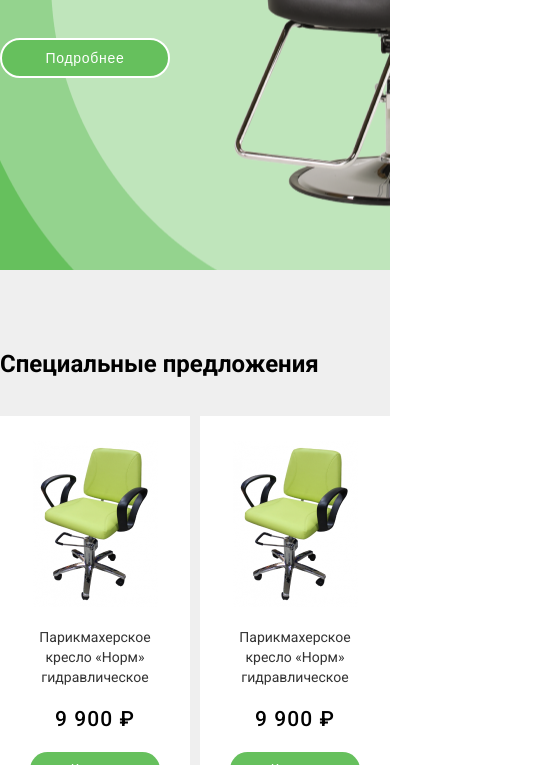
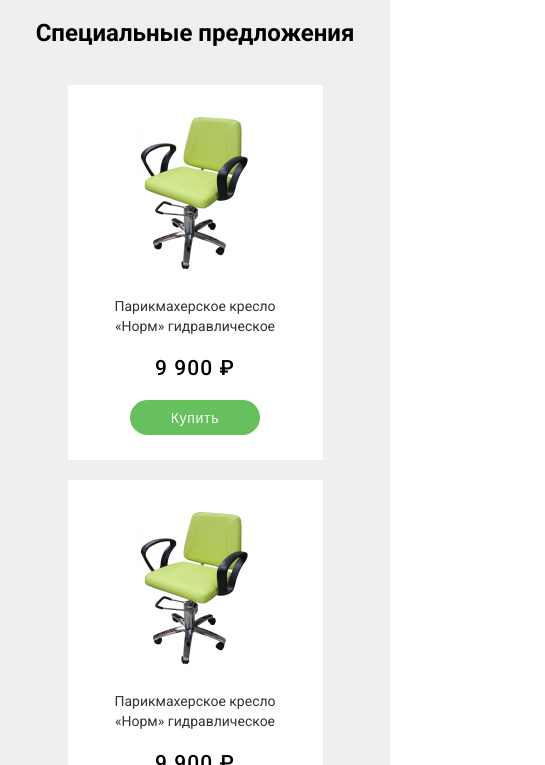
Before and after one commit to LindaKarz/Beauty, a website: page index.html in a window 390 px wide. Shown: the part 578-1343 px from the top of the page, 545 px wide, since content can reach past the window. Drawn offline with Linux system fonts and the light colour scheme.

Commit message:
feat: done adaptive

```diff
--- a/sass/abstracts/_constants.scss
+++ b/sass/abstracts/_constants.scss
@@ -8,3 +8,4 @@ $color-input: #C4C4C4;
 
 
 $content-width: 1110px;
+$mobile-width: 620px;
--- a/sass/abstracts/_mixins.scss
+++ b/sass/abstracts/_mixins.scss
@@ -13,3 +13,11 @@
     flex-basis: $width;
   }
 }
+
+@mixin media-laptop {
+  @media (max-width: $content-width) { @content; }
+}
+
+@mixin media-mobile {
+  @media (max-width: $mobile-width) { @content; }
+}
--- a/sass/base/_logo.scss
+++ b/sass/base/_logo.scss
@@ -3,6 +3,9 @@
   justify-content: space-between;
   align-items: center;
   max-width: 260px;
+  @include media-mobile {
+    padding-bottom: 20px;
+  }
 }
 
 .logo__icon {
--- a/sass/base/_navigation.scss
+++ b/sass/base/_navigation.scss
@@ -5,14 +5,21 @@
   &_top {
     max-width: 450px;
     margin: 0 auto;
-    @include font(1.4rem, 400, 1,64rem);
+    @include font(1.4rem, 400, 1.64rem);
     color: $color-top-text;
+    @include media-mobile {
+      @include font(1.2rem, 400, 1.4rem);
+      padding: 0;
+    }
   }
   &_bottom {
     max-width: 675px;
     margin: 0 auto;
-    @include font(1.6rem, 400, 1,88rem);
-  }
+    @include font(1.6rem, 400, 1.88rem);
+    @include media-laptop {
+      padding: 0;
+    }
+}
 }
 
 .navigation__link {
--- a/sass/components/_about.scss
+++ b/sass/components/_about.scss
@@ -1,6 +1,9 @@
 .about {
   background: url(/images/background.png) no-repeat;
   background-position: center;
+  @include media-mobile {
+    background-position: 29.5%;
+  }
 }
 
 .about__content {
--- a/sass/components/_footer.scss
+++ b/sass/components/_footer.scss
@@ -18,6 +18,10 @@
 .footer__description {
   @include font(1.2rem, 400, 1.4rem);
   color: $color-bottom-text;
+  @include media-mobile {
+    max-width: 320px;
+    text-align: center;
+  }
 }
 
 .privacy-policy {
--- a/sass/components/_header.scss
+++ b/sass/components/_header.scss
@@ -16,4 +16,7 @@
 .tel-number {
   @include font(1.6rem, 400, 1,88rem);
   padding-right: 40px;
+  @include media-mobile {
+    padding-right: 20px;
+  }
 }
--- a/sass/components/_info.scss
+++ b/sass/components/_info.scss
@@ -8,6 +8,13 @@
   align-items: center;
   background: $color-brand;
   padding: 35px 45px 35px 40px;
+  @include media-laptop {
+    margin-bottom: 20px;
+  }
+  @include media-mobile {
+    max-width: 320px;
+    padding: 15px;
+  }
 }
 
 .subscribe__content {
@@ -28,14 +35,21 @@
   width: 140px;
   height: 140px;
   background: url(/images/envelope.png) no-repeat;
+  @include media-mobile {
+    display: none;
+  }
 }
 
 .shops {
-  max-width: 540px;
+  width: 540px;
   display: flex;
   align-items: center;
   background: $color-brand;
   padding: 35px 45px 35px 40px;
+  @include media-mobile {
+    max-width: 320px;
+    padding: 15px;
+  }
 }
 
 .shops__title {
--- a/sass/components/_offer.scss
+++ b/sass/components/_offer.scss
@@ -4,6 +4,9 @@
 
 .offer__title {
   padding-bottom: 38px;
+  @include media-laptop {
+    text-align: center;
+  }
 }
 
 .offer__item {
@@ -16,6 +19,9 @@
   padding: 25px 30px;
   >* {
     padding-bottom: 20px;
+  }
+  @include media-laptop {
+    margin-bottom: 20px;
   }
 }
 
--- a/sass/layouts/_columns.scss
+++ b/sass/layouts/_columns.scss
@@ -1,7 +1,15 @@
 .layout-2-column {
   @include columns ($width:48.65%);
+  @include media-laptop {
+    flex-direction: column;
+    align-items: center;
+  }
 }
 
 .layout-4-column {
   @include columns ($width:23%);
+  @include media-laptop {
+    flex-direction: column;
+    align-items: center;
+  }
 }
--- a/sass/layouts/_wrapper.scss
+++ b/sass/layouts/_wrapper.scss
@@ -9,29 +9,64 @@
     justify-content: space-between;
     align-items: center;
     padding: 20px 0;
+    @include media-mobile {
+      flex-direction: column;
+      align-items: center;
+    }
   }
   &_header-bottom {
     padding: 30px 0;
+    @include media-mobile {
+      padding: 10px 0;
+  }
   }
   &_about {
     padding: 192px 0;
+    @include media-mobile {
+      padding: 40px 0;
+    }
   }
   &_offer {
     padding: 80px 0 100px 0;
+    @include media-laptop {
+      padding: 60px 0;
+    }
+    @include media-mobile {
+      padding: 30px 0;
+    }
   }
   &_info {
     padding: 0 0 133px 0;
+    @include media-laptop {
+      padding-bottom: 60px;
+    }
   }
   &_footer-top {
     display: flex;
     justify-content: space-between;
     align-items: center;
     padding: 38px 0;
+    @include media-laptop {
+      flex-direction: column;
+      align-items: center;
+      padding: 18px 0;
+      >* {
+        padding-bottom: 20px;
+      }
+    }
   }
   &_footer-bottom {
     display: flex;
     justify-content: space-between;
     align-items: center;
     padding: 25px 0;
+    @include media-laptop {
+      flex-direction: column;
+      align-items: center;
+      padding: 10px 0;
+      >* {
+        padding-bottom: 10px;
+      }
+    }
   }
 }
```
Also changed, not shown: sass/style.css, 1 other file.
